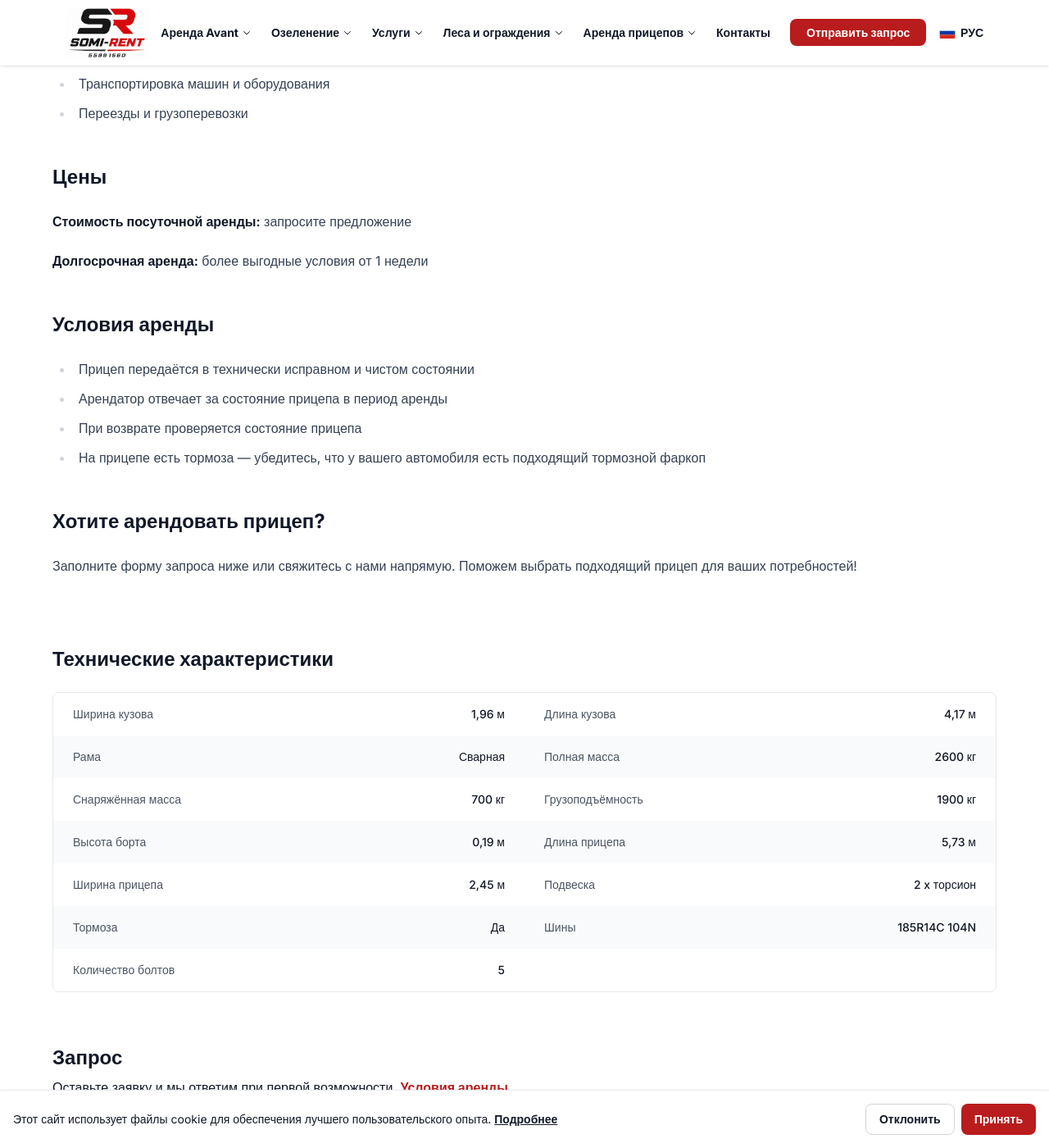
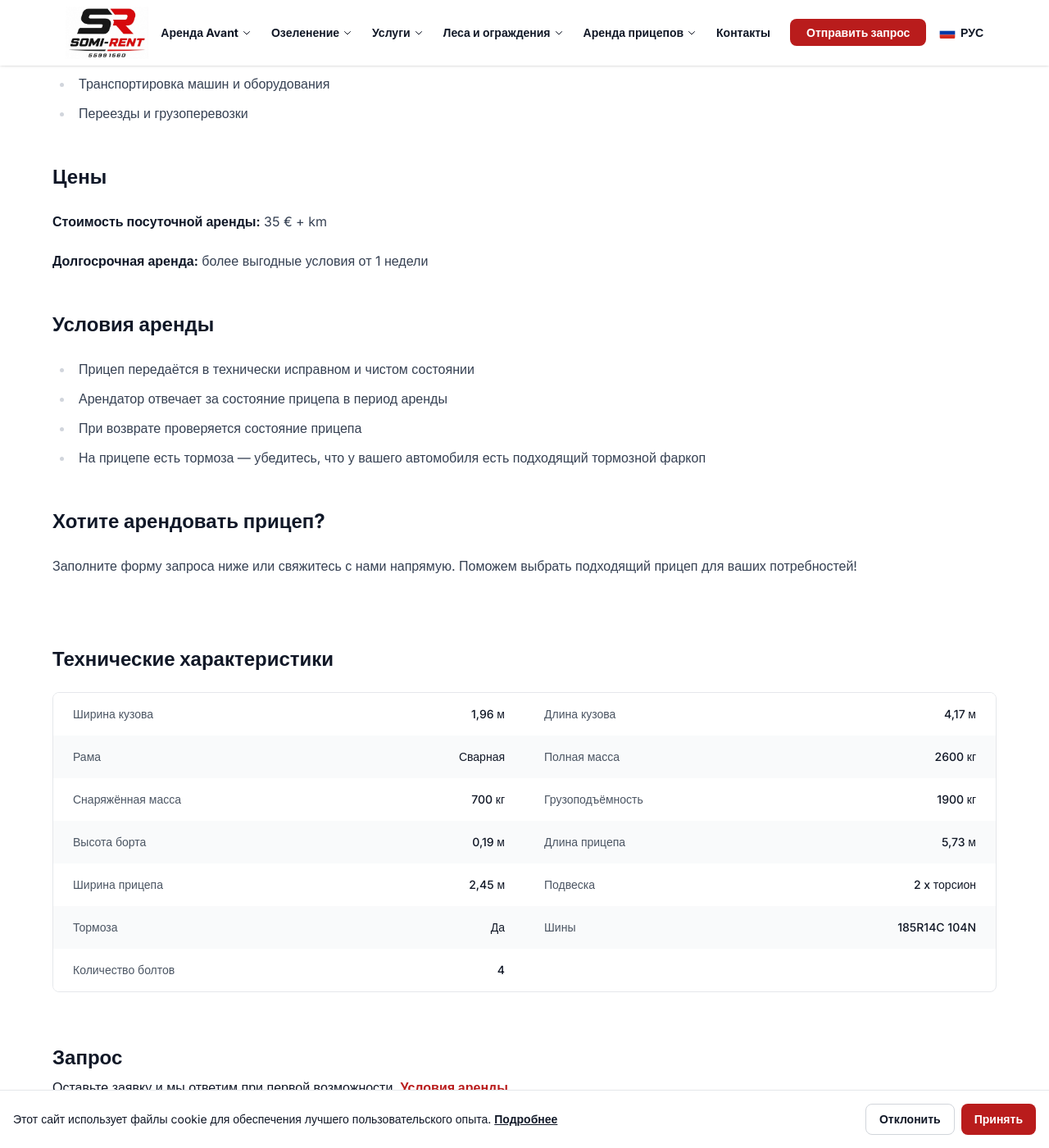
Before and after one commit to SoMi-Rent-OU/rendiportaal-homepage, a Jekyll site: the page built from _pages/ru/products/ap2600-drb.md, in a window 1280 px wide and 1400 px high, scrolled down 831 px. Shown: the whole window at 82% size. Built offline with Jekyll 4.4.1, drawn with Linux system fonts in a browser that asks for light colours.

Commit message:
Update _pages/ru/products/ap2600-drb.md (via Pages CMS)

```diff
--- a/_pages/ru/products/ap2600-drb.md
+++ b/_pages/ru/products/ap2600-drb.md
@@ -35,9 +34,8 @@ specifications:
   - label: Шины
     value: 185R14C 104N
   - label: Количество болтов
-    value: 5
+    value: "4"
 ---
-
 # Прицеп для перевозки авто AP2600-DRB
 
 Универсальный прицеп для перевозки автомобилей — подходит как для транспортировки транспортных средств, так и для обычных грузоперевозок.
@@ -61,7 +59,7 @@ specifications:
 
 ## Цены
 
-**Стоимость посуточной аренды:** запросите предложение
+**Стоимость посуточной аренды:** 35 € + km
 
 **Долгосрочная аренда:** более выгодные условия от 1 недели
 
```
Also changed, not shown: other parts of _pages/ru/products/ap2600-drb.md (+2 -3 lines).
